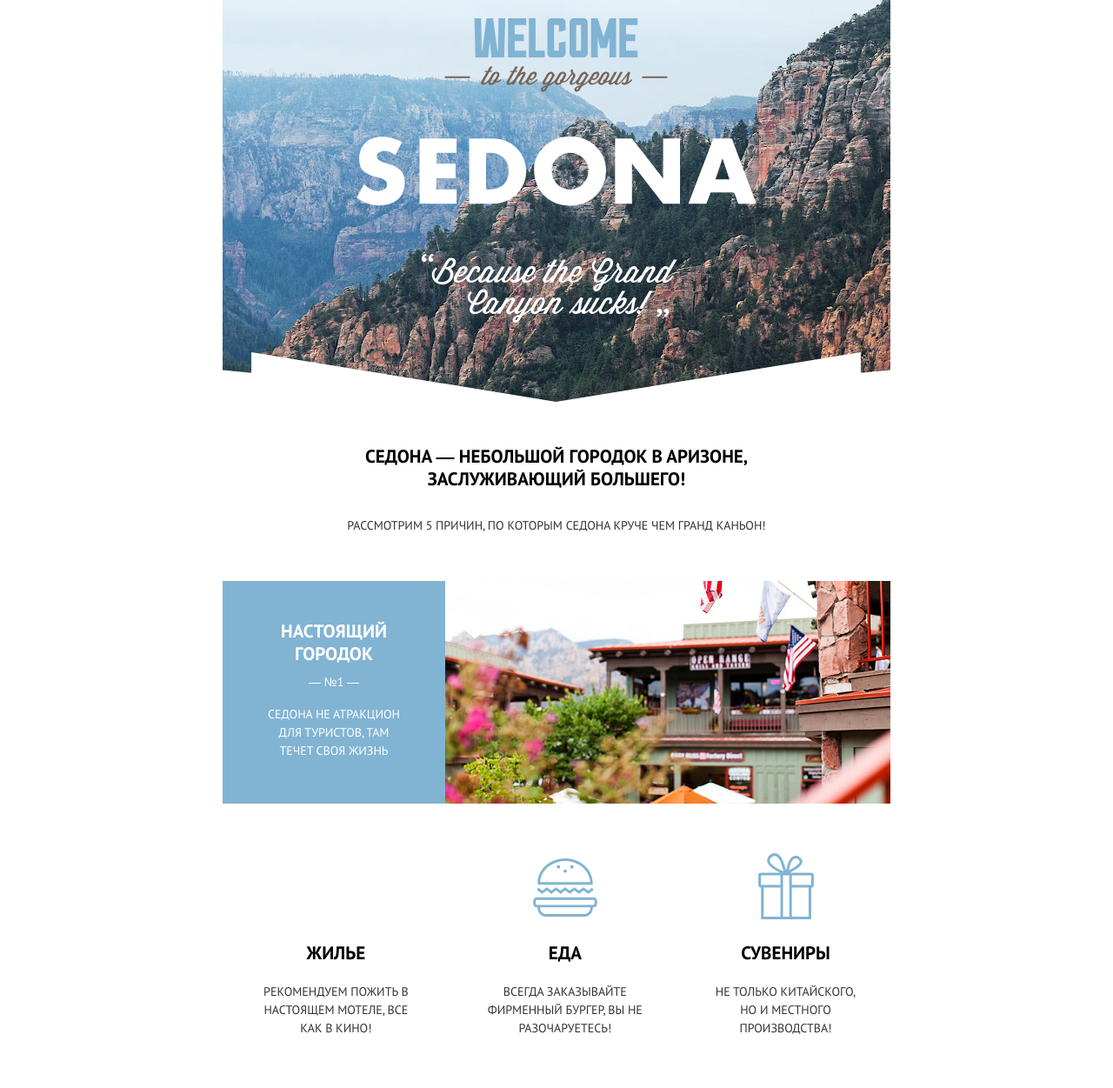
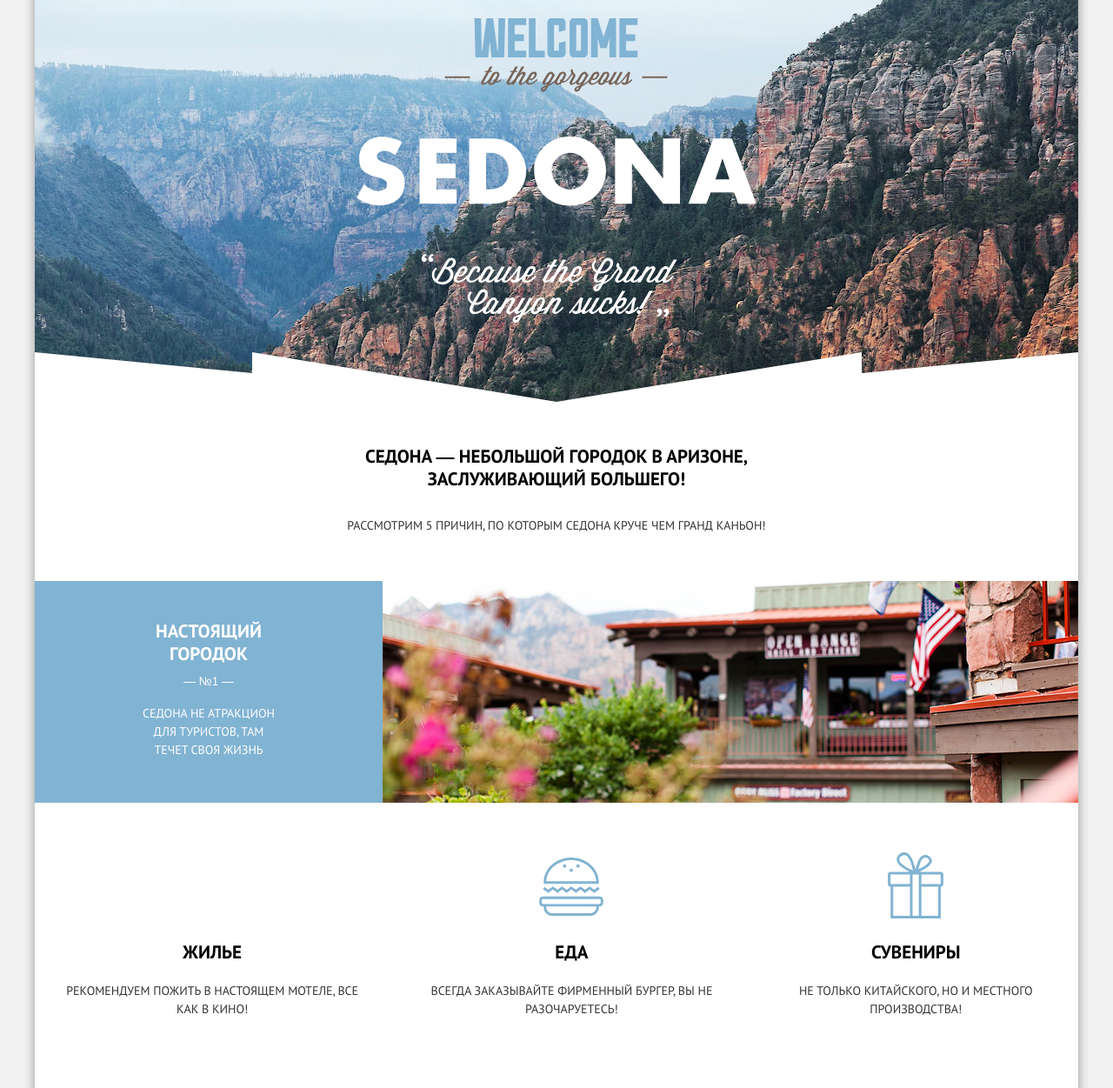
Before and after one commit to Dmitry-H/sedona, a website: page src/index.html in a window 1280 px wide. Shown: the part 112-1363 px from the top of the page at 87% size. Drawn offline with nearby package versions, Linux system fonts and the light colour scheme; files that its build step writes are made by us from their sources; files whose address does not match are found by name.

Commit message:
Сделана десктопная версия страницы index.html

```diff
--- a/src/index.html
+++ b/src/index.html
@@ -7,7 +7,7 @@
     <link rel="stylesheet" href="css/style.css">
     <title>Седона - главная страница</title>
 </head>
-<body>
+<body class="main-bg">
 <div class="main-container">
     <header class="page-header">
         <nav class="main-menu">
@@ -21,6 +21,7 @@
                 </li>
                 <li class="main-menu__logo">
                     <picture>
+                        <source media="(min-width: 1280px)" srcset="img/logo-sedona-desktop.svg">
                         <source media="(min-width: 768px)" srcset="img/logo-sedona-tablet.svg">
                         <img src="img/logo-sedona-mobile.svg" alt="City of Sedona">
                     </picture>
@@ -53,6 +54,7 @@
             </section>
             <div class="reason__image-container">
                 <picture>
+                    <source media="(min-width: 768px)" srcset="img/photo-city@1x.jpg">
                     <source media="(min-width: 768px)" srcset="img/photo-city-tablet@1x.jpg">
                     <img class="reason__image" src="img/photo-city-mobile.jpg" alt="Фото города">
                 </picture>
@@ -80,6 +82,7 @@
             </section>
             <div class="reason__image-container">
                 <picture>
+                    <source media="(min-width: 1280px)" srcset="img/photo-bridge@1x.jpg">
                     <source media="(min-width: 768px)" srcset="img/photo-bridge-tablet@1x.jpg">
                     <img class="reason__image" src="img/photo-bridge-mobile.jpg" alt="Мост Дьявола">
                 </picture>
@@ -117,6 +120,7 @@
     </div>
     <div class="map">
         <picture>
+            <source media="(min-width: 768px)" srcset="img/bg-map-desktop@1x.jpg">
             <source media="(min-width: 768px)" srcset="img/bg-map-tablet@1x.jpg">
             <img src="img/bg-map-mobile@1x.jpg" alt="Карта" class="map__image">
         </picture>
--- a/src/sass/blocks/advantages.scss
+++ b/src/sass/blocks/advantages.scss
@@ -101,4 +101,8 @@
       font-size: 21px;
     }
   }
+
+  @media ($desktop-widths) {
+    padding: 57px 0 82px;
+  }
 }
--- a/src/sass/blocks/feedback.scss
+++ b/src/sass/blocks/feedback.scss
@@ -1,9 +1,9 @@
 .feedback {
-
   padding: 27px 20px 49px;
   font-family: $font-stack;
   text-transform: uppercase;
   text-align: center;
+  background-color: #fff;
 
   &__header {
     margin: 0;
@@ -67,4 +67,8 @@
       margin-bottom: 42px;
     }
   }
+
+  @media ($desktop-widths) {
+    padding: 56px 370px 72px;
+  }
 }
--- a/src/sass/blocks/intro.scss
+++ b/src/sass/blocks/intro.scss
@@ -2,6 +2,7 @@
   position: relative;
   z-index: 5;
   padding-bottom: 5px;
+  background-color: #fff;
 
   &__image-wrapper {
     position: relative;
@@ -24,7 +25,7 @@
   &__text {
     position: relative;
     padding: 41px 30px 0;
-    background-color: #fff;
+    //background-color: #fff;
     font-family: $font-stack;
     text-align: center;
     text-transform: uppercase;
@@ -67,4 +68,17 @@
     }
 
   }
+
+  @media ($desktop-widths) {
+    &__image-wrapper {
+      padding: 77px 154px 91px;
+      background-image: url(../img/bg-intro-triangle-desktop.svg),
+      url(../img/bg-back-desktop@1x.jpg);
+      background-size: 100% auto, auto;
+    }
+
+    &__text {
+      padding: 50px 300px 46px;
+    }
+  }
 }
--- /dev/null
+++ b/src/sass/blocks/main-bg.scss
@@ -0,0 +1,3 @@
+.main-bg {
+  background-color: #f2f2f2;
+}
--- a/src/sass/blocks/main-container.scss
+++ b/src/sass/blocks/main-container.scss
@@ -3,10 +3,17 @@
   //width: 320px;
   min-width: 320px;
   max-width: 600px;
+  box-shadow: 0 0 10px 2px #aaa;
 
   @media ($tablet-widths) {
     width: 768px;
     min-width: 768px;
     max-width: 1000px;
   }
+
+  @media ($desktop-widths) {
+    width: 1200px;
+    min-width: 1200px;
+    max-width: 1200px;
+  }
 }
--- a/src/sass/blocks/page-footer.scss
+++ b/src/sass/blocks/page-footer.scss
@@ -3,6 +3,7 @@
   font-family: $font-stack;
   text-transform: uppercase;
   text-align: center;
+  background-color: #fff;
 
   &__hashtag {
     margin-bottom: 36px;
--- a/src/sass/blocks/reason.scss
+++ b/src/sass/blocks/reason.scss
@@ -64,7 +64,6 @@
       display: flex;
       flex-direction: column;
       justify-content: space-between;
-
       padding: 45px 47px 50px;
       flex-shrink: 1;
 
@@ -79,6 +78,13 @@
 
     &__image-container {
       flex-shrink: 0;
+      height: 255px;
+      overflow: hidden;
+    }
+
+    &__image {
+      position: relative;
+      top: -71px;
     }
 
     &__header {
@@ -89,4 +95,10 @@
       flex-direction: row-reverse;
     }
   }
+
+  @media ($desktop-widths) {
+    &__text {
+      padding: 45px 119px 50px;
+    }
+  }
 }
--- a/src/sass/style.scss
+++ b/src/sass/style.scss
@@ -4,6 +4,7 @@
 @import "variables";
 @import "mixins";
 
+@import "blocks/main-bg";
 @import "blocks/main-container";
 @import "blocks/main-menu";
 @import "blocks/intro";
--- a/src/sass/variables.scss
+++ b/src/sass/variables.scss
@@ -1,2 +1,3 @@
 $font-stack: "PT Sans", Arial, sans-serif;
 $tablet-widths: "min-width: 768px";
+$desktop-widths: "min-width: 1280px";
```
Also changed, not shown: src/img/bg-map-desktop@1x.jpg (added), src/img/photo-bridge@1x.jpg (added), src/img/photo-city@1x.jpg (added), 1 other file.
